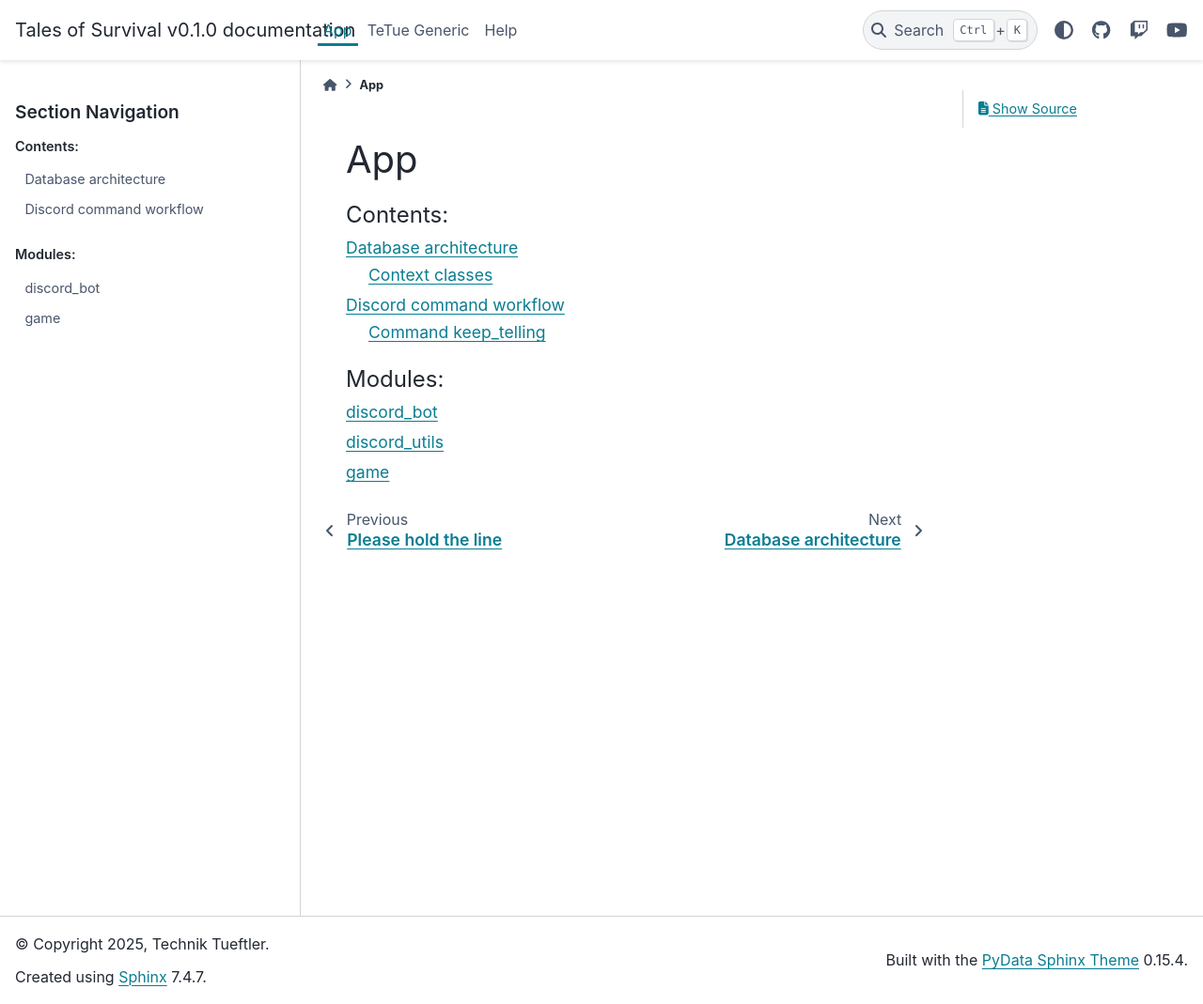
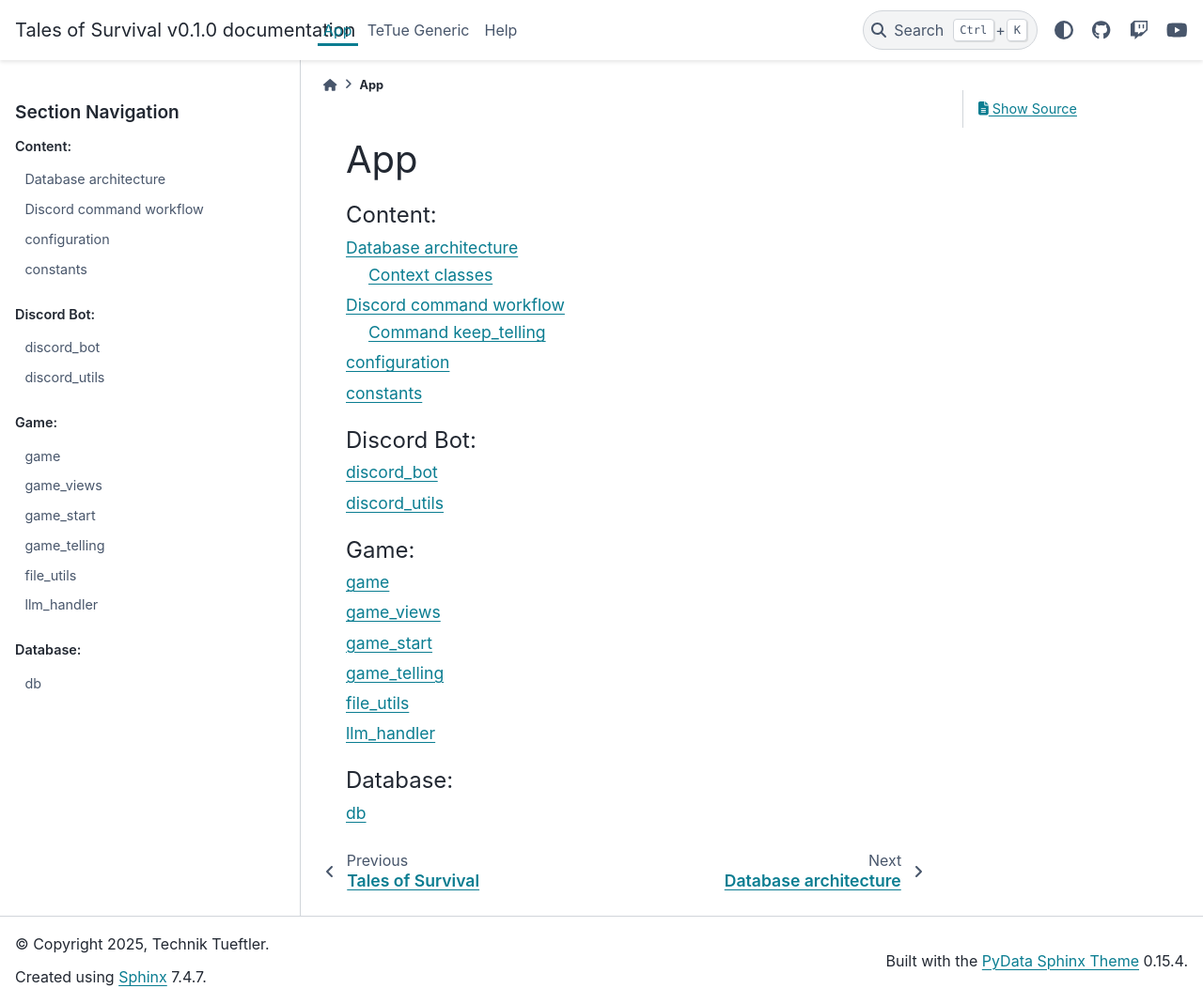
Before and after one commit to Technik-Tueftler/tales_of_survival, a Sphinx documentation site: the page built from docs/src/index.rst, in a window 1280 px wide and 1069 px high. Shown: the whole window at 94% size. Built offline with Sphinx 7.4.7 and the PyData theme 0.15.4, drawn with Linux system fonts in a browser that asks for light colours.

```diff
--- a/docs/conf.py
+++ b/docs/conf.py
@@ -28,6 +28,7 @@ intersphinx_mapping = {
     'python': ('https://docs.python.org/3', None),
     'loguru': ('https://loguru.readthedocs.io/en/stable/', None),
     'requests': ('https://requests.readthedocs.io/en/latest/', None),
+    'discordpy': ('https://discordpy.readthedocs.io/en/latest/', None),
     }
 
 autodoc_member_order = 'bysource'
@@ -75,3 +76,7 @@ html_theme_options = {
     ],
 }
 html_static_path = []
+
+autodoc_type_aliases = {
+    'Configuration': 'configuration.Configuration',
+}
--- /dev/null
+++ b/docs/src/configuration.rst
@@ -0,0 +1,5 @@
+configuration
+==========================
+
+.. automodule:: src.configuration
+    :members:
--- /dev/null
+++ b/docs/src/constants.rst
@@ -0,0 +1,5 @@
+constants
+==========================
+
+.. automodule:: src.constants
+    :members:
--- /dev/null
+++ b/docs/src/db.rst
@@ -0,0 +1,5 @@
+db
+==========================
+
+.. automodule:: src.db
+    :members:
--- a/docs/src/discord_bot.rst
+++ b/docs/src/discord_bot.rst
@@ -3,9 +3,3 @@ discord_bot
 
 .. automodule:: src.discord_bot
     :members:
-
-discord_utils
-==========================
-
-.. automodule:: src.discord_utils
-    :members:
--- /dev/null
+++ b/docs/src/discord_utils.rst
@@ -0,0 +1,5 @@
+discord_utils
+==========================
+
+.. automodule:: src.discord_utils
+    :members:
--- /dev/null
+++ b/docs/src/file_utils.rst
@@ -0,0 +1,5 @@
+file_utils
+==========================
+
+.. automodule:: src.file_utils
+    :members:
--- /dev/null
+++ b/docs/src/game_start.rst
@@ -0,0 +1,5 @@
+game_start
+==========================
+
+.. automodule:: src.game_start
+    :members:
--- /dev/null
+++ b/docs/src/game_telling.rst
@@ -0,0 +1,5 @@
+game_telling
+==========================
+
+.. automodule:: src.game_telling
+    :members:
--- /dev/null
+++ b/docs/src/game_views.rst
@@ -0,0 +1,5 @@
+game_views
+==========================
+
+.. automodule:: src.game_views
+    :members:
--- a/docs/src/index.rst
+++ b/docs/src/index.rst
@@ -3,14 +3,33 @@ App
 
 .. toctree::
    :maxdepth: 2
-   :caption: Contents:
+   :caption: Content:
 
    database_architecture
    command_workflow
+   configuration
+   constants
 
 .. toctree::
    :maxdepth: 2
-   :caption: Modules:
+   :caption: Discord Bot:
 
    discord_bot
+   discord_utils
+
+.. toctree::
+   :maxdepth: 2
+   :caption: Game:
+
    game_handling
+   game_views
+   game_start
+   game_telling
+   file_utils
+   llm_handler
+
+.. toctree::
+   :maxdepth: 2
+   :caption: Database:
+
+   db
--- /dev/null
+++ b/docs/src/llm_handler.rst
@@ -0,0 +1,5 @@
+llm_handler
+==========================
+
+.. automodule:: src.llm_handler
+    :members:
```
Also changed, not shown: README.md (+12 -1 lines).
